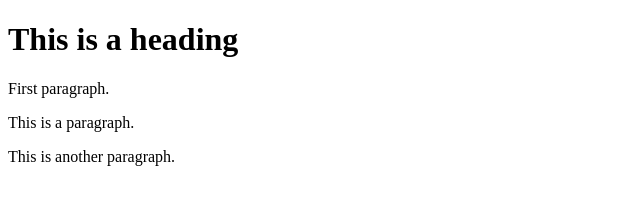
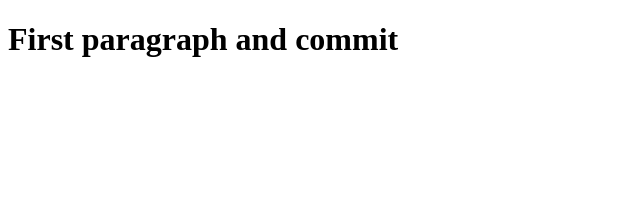
Before and after one commit to JohnCanessa/Project1, a plain HTML site: page index.html in a window 1280 px wide. Shown: the whole page, without its empty margins (0-640 px from the left). Drawn offline with Linux system fonts and the light colour scheme.

Commit message:
one feature

```diff
--- a/index.html
+++ b/index.html
@@ -1,12 +1,10 @@
 <!DOCTYPE html>
 <html>
-		<head>
-			<title>Page Title</title>
-        </head>
-        <body>
-			<h1>This is a heading</h1>
-			<p>First paragraph.</p>
-			<p>This is a paragraph.</p>
-			<p>This is another paragraph.</p>
-        </body>
+	<head>
+		<title>Page Title</title>
+	</head>
+
+	<body>
+		<h1>First paragraph and commit</h1>
+	</body>
 </html>
```
